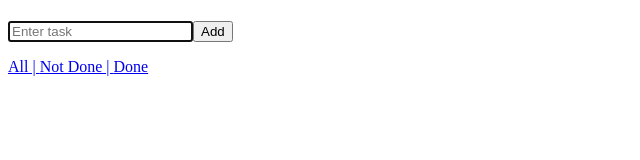
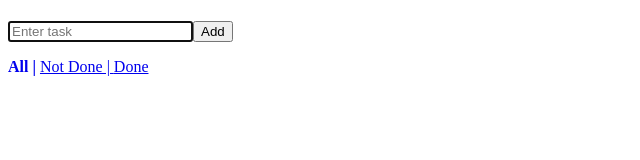
Before and after one commit to pinakinmistry/React-Training, a React app in the folder todo-app/: page / in a window 1280 px wide. Shown: the top 160 px of the page, without its empty margins (0-640 px from the left). Built offline with nearby package versions, Linux system fonts and the light colour scheme.

Commit message:
activeClassName and activeStyle for styling active link

```diff
--- a/todo-app/index.html
+++ b/todo-app/index.html
@@ -2,6 +2,12 @@
 <head>
     <meta charset="UTF-8">
     <title>React Training</title>
+    <style>
+        .active {
+            font-weight: bolder;
+            text-decoration: none;
+        }
+    </style>
 </head>
 <body>
     <div id="app"></div>
--- a/todo-app/links.js
+++ b/todo-app/links.js
@@ -3,9 +3,9 @@ import {Link} from 'react-router'
 
 const Links = () =>
     <nav>
-        <Link to="/">All | </Link>
-        <Link to="/notdone">Not Done | </Link>
-        <Link to="/done">Done</Link>
+        <Link activeClassName="active" to="/">All | </Link>
+        <Link activeClassName="active" to="/notdone+">Not Done | </Link>
+        <Link activeClassName="active" to="/done">Done</Link>
     </nav>
 
 export default Links
```
Also changed, not shown: 1 other file (tests, documents, lock files or other folders).
